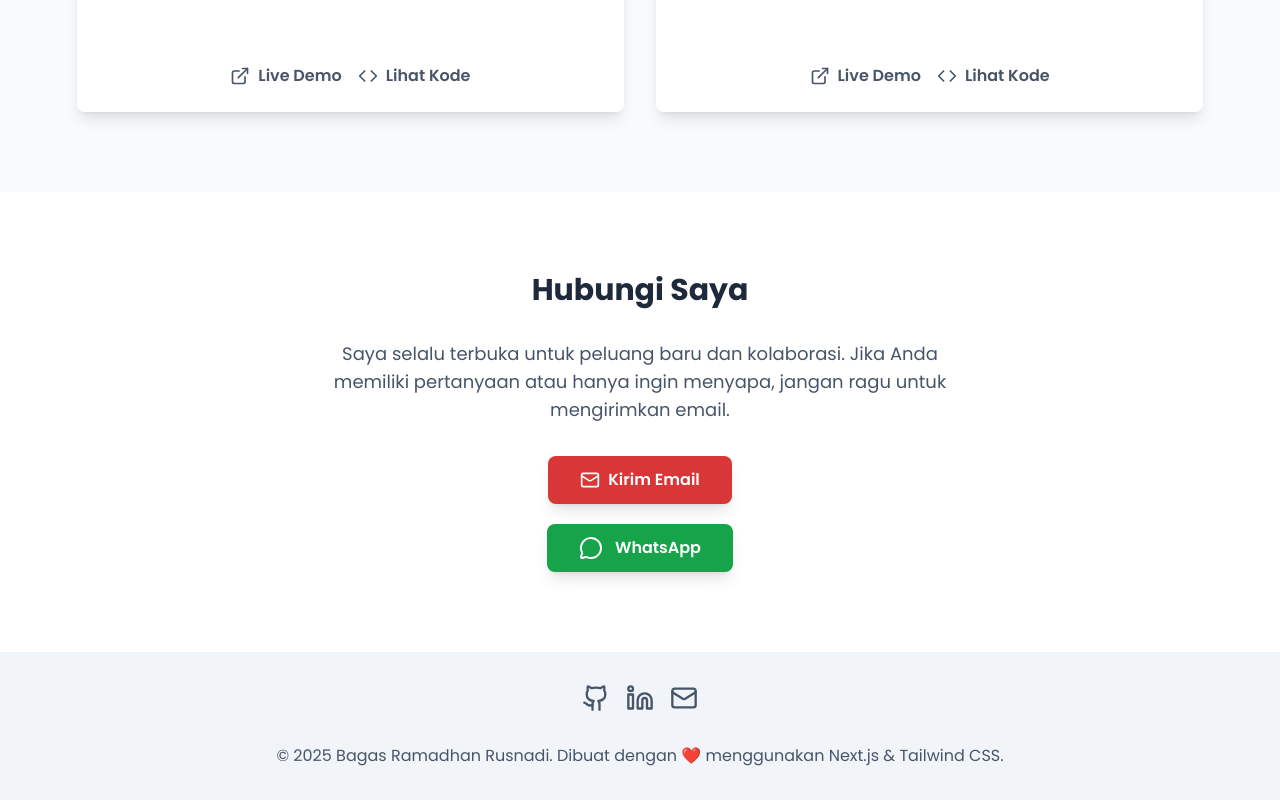
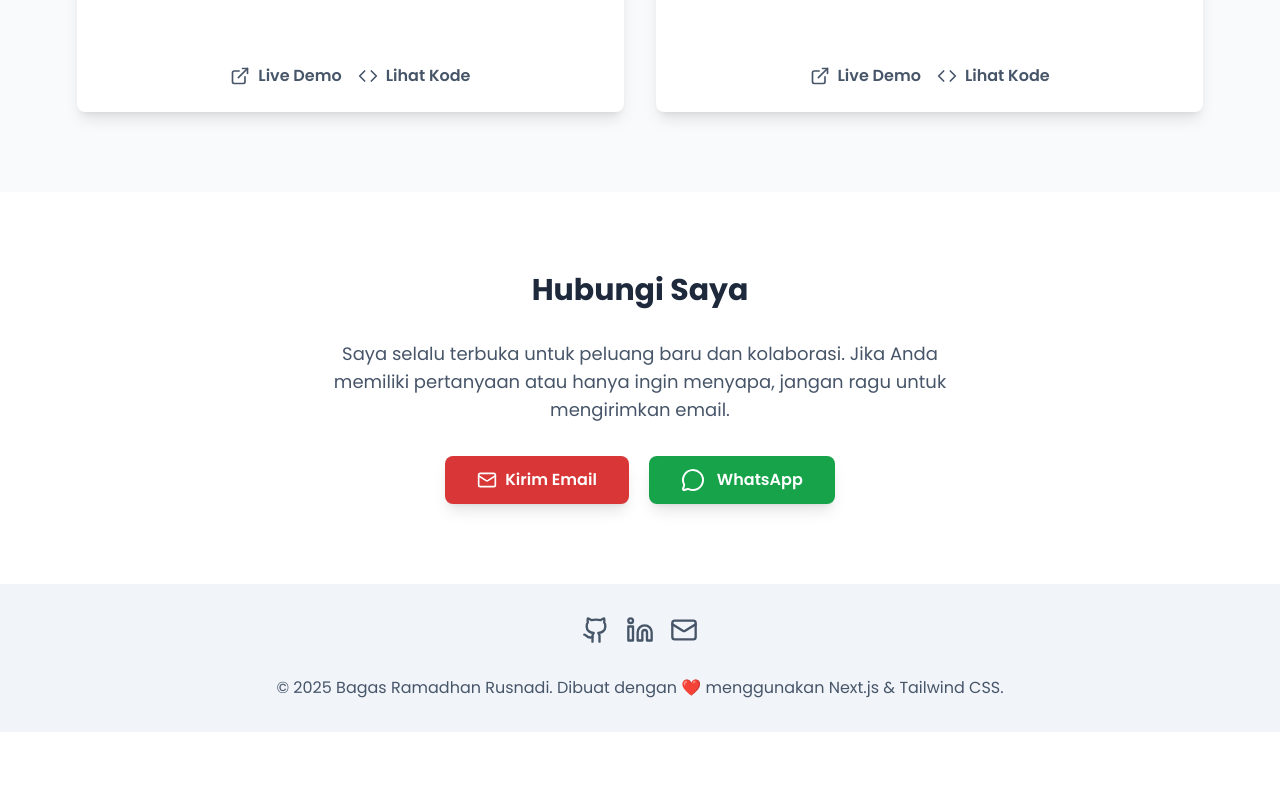
Before and after one commit to bagasrr/my-porto, a Next.js app: page / in a window 1280 px wide. Shown: the part 2318-3118 px from the top of the page. After the commit the page ends 3050 px from the top, so only its background shows below. Built offline with nearby package versions, Linux system fonts and the light colour scheme.

Commit message:
perbaikan large dev wa view

```diff
--- a/src/components/ContactSection.tsx
+++ b/src/components/ContactSection.tsx
@@ -7,7 +7,7 @@
       <div className="container mx-auto px-4 sm:px-6 lg:px-8">
         <SectionTitle>Hubungi Saya</SectionTitle>
         <p className="text-lg text-slate-600 dark:text-slate-300 max-w-2xl mx-auto mb-8">Saya selalu terbuka untuk peluang baru dan kolaborasi. Jika Anda memiliki pertanyaan atau hanya ingin menyapa, jangan ragu untuk mengirimkan email.</p>
-        <div className="flex flex-col items-center gap-5">
+        <div className="flex flex-col md:flex-row justify-center items-center gap-5">
           <a href="mailto:bagasramadhanrusnadi@gmail.com" className="inline-flex items-center justify-center bg-maroon-600 text-white font-semibold px-8 py-3 rounded-lg hover:bg-maroon-700 transition-all duration-300 shadow-lg">
             <Mail className="mr-2 h-5 w-5" /> Kirim Email
           </a>
```
